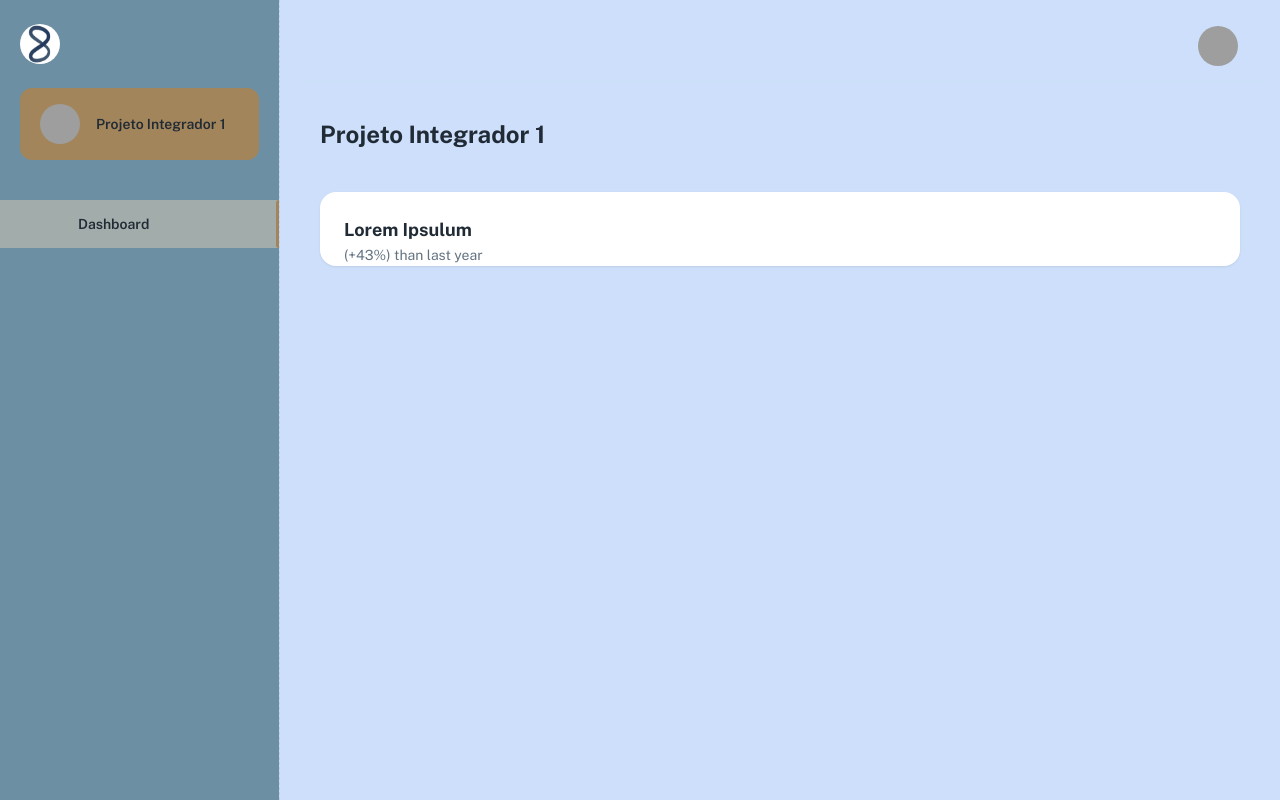
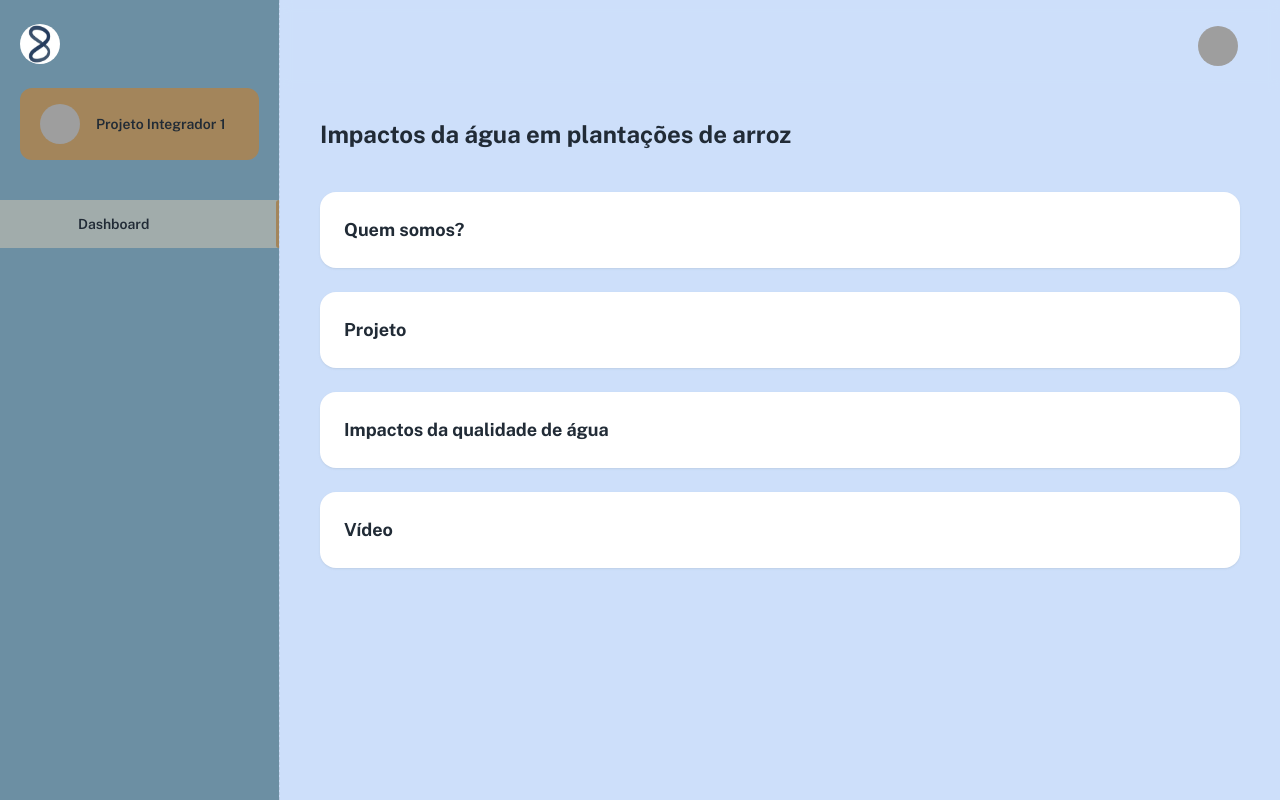
Before and after one commit to augustospru/projeto-integrador, a React (Create React App) app in the folder material-kit-react-main/: page /dashboard in a window 1280 px wide. Built offline with nearby package versions, Linux system fonts and the light colour scheme; grey boxes are pictures that could not be loaded; some icons are missing; a web font is replaced by a local one.

Commit message:
add padding

```diff
--- a/material-kit-react-main/src/pages/DashboardApp.js
+++ b/material-kit-react-main/src/pages/DashboardApp.js
@@ -10,12 +10,30 @@ export default function DashboardApp() {
     <Page title="One meta">
       <Container maxWidth="xl">
         <Box sx={{ pb: 5 }}>
-          <Typography variant="h4">Projeto Integrador 1</Typography>
+          <Typography variant="h4">Impactos da água em plantações de arroz</Typography>
         </Box>
         <Grid container spacing={3}>
           <Grid item xs={12}>
-            <Card>
-              <CardHeader title="Lorem Ipsulum" subheader="(+43%) than last year" />
+            <Card sx={{ paddingBottom: 3 }}>
+              <CardHeader title="Quem somos?" />
+            </Card>
+          </Grid>
+
+          <Grid item xs={12}>
+            <Card sx={{ paddingBottom: 3 }}>
+              <CardHeader title="Projeto" />
+            </Card>
+          </Grid>
+
+          <Grid item xs={12}>
+            <Card sx={{ paddingBottom: 3 }}>
+              <CardHeader title="Impactos da qualidade de água" />
+            </Card>
+          </Grid>
+
+          <Grid item xs={12}>
+            <Card sx={{ paddingBottom: 3 }}>
+              <CardHeader title="Vídeo" />
             </Card>
           </Grid>
         </Grid>
```
